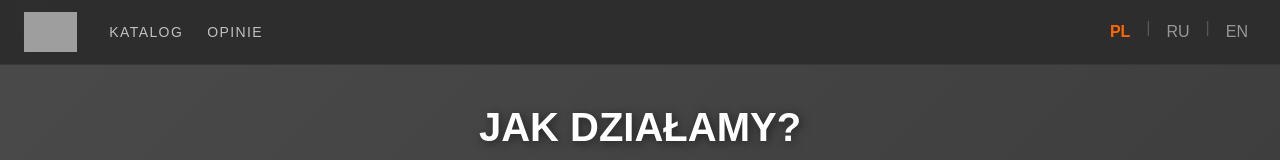
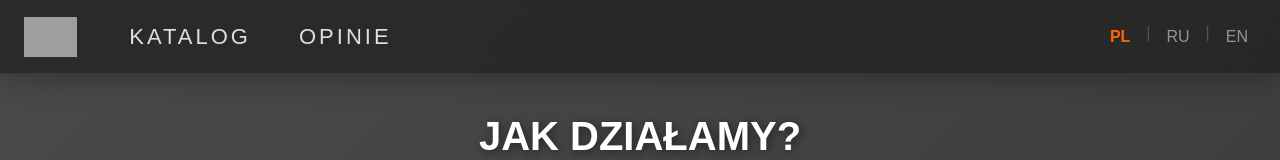
Before and after one commit to RRRhapkala/MotoEx-Website-II, a React (Vite) app in the folder web/: page / in a window 1280 px wide. Shown: the top 160 px of the page. Built offline with nearby package versions, Linux system fonts and the light colour scheme; grey boxes are pictures that could not be loaded.

Commit message:
polishing commit

```diff
--- a/web/src/components/Layout.tsx
+++ b/web/src/components/Layout.tsx
@@ -1,21 +1,26 @@
 import { Outlet, Link } from 'react-router-dom';
 import { useTranslation } from 'react-i18next';
-import LangSwitcher from '../i18n/LangSwitcher';
+import LangSwitcher from './LangSwitcher';
 
 function Navbar() {
   const { t } = useTranslation();
 
   return (
-    <nav className="sticky top-0 z-50 bg-bg-darker/95 backdrop-blur border-b border-white/5 px-6 py-3">
-      <div className="container mx-auto flex items-center gap-8">
+    <nav className="sticky top-0 z-50 backdrop-blur-xl px-6 py-3"
+      style={{ background: 'rgba(30,30,30,0.7)', borderBottom: '1px solid rgba(255,102,0,0.15)', boxShadow: '0 4px 30px rgba(0,0,0,0.3)' }}>
+      <div className="container mx-auto flex items-center">
         <Link to="/">
           <img src="/static/motoex-logo-true.svg" alt="MotoEx" className="h-10" />
         </Link>
-        <div className="flex items-center gap-6 flex-1">
-          <Link to="/catalog" className="text-white/70 hover:text-brand transition tracking-widest text-sm uppercase">
+        <div className="flex items-center gap-2 flex-1 ml-8">
+          <Link to="/catalog"
+            className="text-white/85 hover:text-brand transition px-5 py-2"
+            style={{ fontSize: 22, fontWeight: 400, letterSpacing: 3 }}>
             {t('nav_catalog')}
           </Link>
-          <Link to="/reviews" className="text-white/70 hover:text-brand transition tracking-widest text-sm uppercase">
+          <Link to="/reviews"
+            className="text-white/85 hover:text-brand transition px-5 py-2"
+            style={{ fontSize: 22, fontWeight: 400, letterSpacing: 3 }}>
             {t('nav_reviews')}
           </Link>
         </div>
--- a/web/src/pages/HomePage.tsx
+++ b/web/src/pages/HomePage.tsx
@@ -1,6 +1,7 @@
 import { useCallback, useEffect, useState } from 'react';
 import { useTranslation } from 'react-i18next';
 import useEmblaCarousel from 'embla-carousel-react';
+import Lightbox from '../components/Lightbox';
 
 const CAROUSEL_IMAGES = [
   'https://images.unsplash.com/photo-1511919884226-fd3cad34687c?auto=format&fit=crop&q=80&w=1770',
@@ -15,6 +16,8 @@ function Carousel() {
   const [emblaRef, emblaApi] = useEmblaCarousel({ loop: true });
   const [thumbRef, thumbApi] = useEmblaCarousel({ containScroll: 'keepSnaps', dragFree: true });
   const [selected, setSelected] = useState(0);
+  const [lbOpen, setLbOpen] = useState(false);
+  const [lbStart, setLbStart] = useState(0);
 
   const onThumbClick = useCallback((i: number) => {
     emblaApi?.scrollTo(i);
@@ -34,11 +37,13 @@ function Carousel() {
   return (
     <div>
       <div className="relative">
-        <div className="overflow-hidden rounded-2xl" ref={emblaRef}>
+        <div className="overflow-hidden rounded-2xl" ref={emblaRef}
+          style={{ border: '2px solid rgba(255,102,0,0.2)' }}>
           <div className="flex">
             {CAROUSEL_IMAGES.map((src, i) => (
               <div key={i} className="flex-none w-full">
-                <img src={src} alt={`Car ${i + 1}`} loading="lazy" className="w-full aspect-video object-cover" />
+                <img src={src} alt={`Car ${i + 1}`} loading="lazy" className="w-full aspect-video object-cover cursor-zoom-in"
+                  onClick={() => { setLbStart(i); setLbOpen(true); }} />
               </div>
             ))}
           </div>
@@ -47,13 +52,13 @@ function Carousel() {
           onClick={() => emblaApi?.scrollPrev()}
           className="absolute left-3 top-1/2 -translate-y-1/2 w-12 h-12 rounded-full bg-black/40 hover:bg-brand/60 flex items-center justify-center transition"
         >
-          <img src="/static/arrow-left.svg" alt="prev" className="w-6 h-6" />
+          <img src="/static/arrow-left.svg" alt="prev" className="w-7 h-7" />
         </button>
         <button
           onClick={() => emblaApi?.scrollNext()}
           className="absolute right-3 top-1/2 -translate-y-1/2 w-12 h-12 rounded-full bg-black/40 hover:bg-brand/60 flex items-center justify-center transition"
         >
-          <img src="/static/arrow-right.svg" alt="next" className="w-6 h-6" />
+          <img src="/static/arrow-right.svg" alt="next" className="w-7 h-7" />
         </button>
       </div>
 
@@ -72,6 +77,8 @@ function Carousel() {
           ))}
         </div>
       </div>
+
+      <Lightbox isOpen={lbOpen} photos={CAROUSEL_IMAGES} initialIndex={lbStart} onClose={() => setLbOpen(false)} />
     </div>
   );
 }
@@ -96,7 +103,11 @@ export default function HomePage() {
       <div className="text-center mt-4 mb-6">
         <p className="section-title">{t('examples')}</p>
       </div>
-      <Carousel />
+      <div className="rounded-2xl shadow-lg my-4 py-1" style={{ background: '#3a3939' }}>
+        <div className="rounded-2xl p-5 mx-5 my-6 border border-brand/10" style={{ background: 'rgba(45,45,45,0.9)' }}>
+          <Carousel />
+        </div>
+      </div>
     </div>
   );
 }
```
Also changed, not shown: web/src/components/LangSwitcher.tsx (renamed from web/src/i18n/LangSwitcher.tsx), 2 other files (tests, documents, lock files or other folders).
